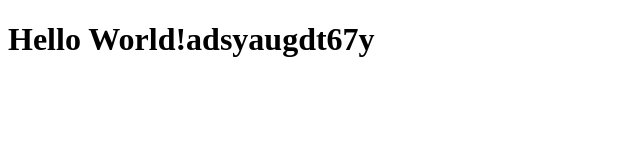
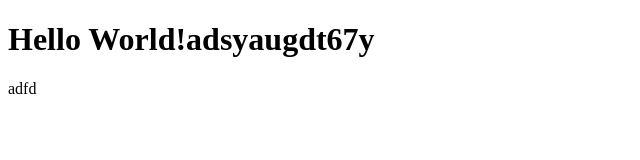
Before and after one commit to PranavSaravanan1/PranavSaravanan1.github.io, a plain HTML site: page index.html in a window 1280 px wide. Shown: the full height of the page, 0-640 px from the left. Drawn offline with Linux system fonts and the light colour scheme.

Commit message:
p change

```diff
--- a/index.html
+++ b/index.html
@@ -7,5 +7,7 @@
 </head>
 <body>
     <h1>Hello World!adsyaugdt67y</h1>
+
+    <p>adfd</p>
 </body>
 </html>
```
